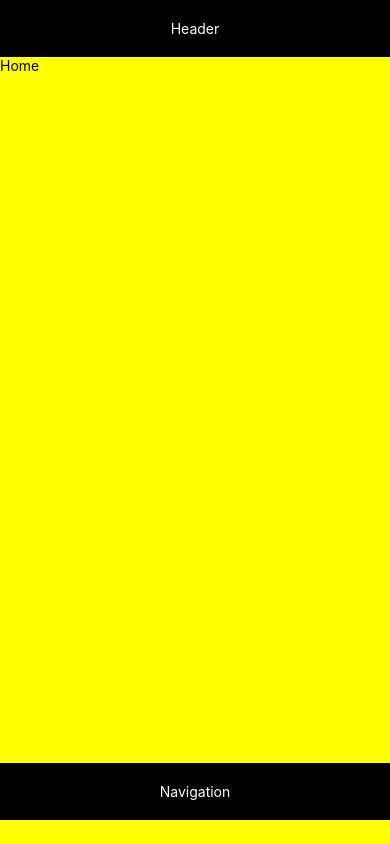
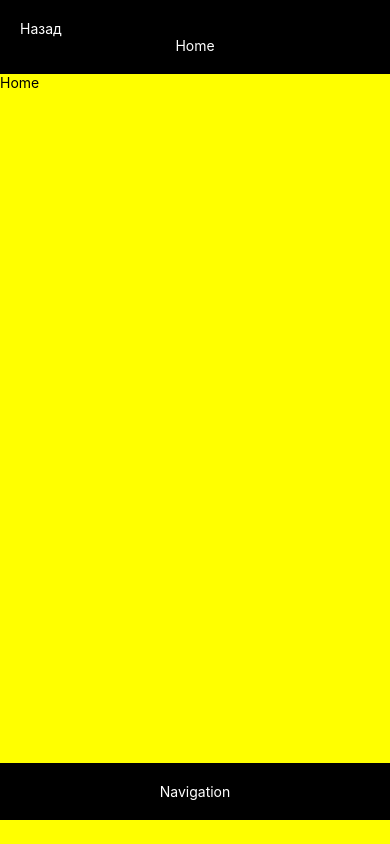
Before and after one commit to Electrum96/LogicalTrening, a React Native app: screen /Home in a window 390 px wide. Built offline with nearby package versions, Linux system fonts and the light colour scheme.

Commit message:
09-11-2023:16:27

```diff
--- a/src/components/header/Header.jsx
+++ b/src/components/header/Header.jsx
@@ -1,15 +1,17 @@
-import {Text, View, Image} from 'react-native';
+import {Text, View, TouchableOpacity} from 'react-native';
 
 import useStyleHeader from './useStyleHeader';
 
-const Header = () => {
-
-const styles = useStyleHeader();
-    return (
-        <View style={styles. headerWrapper}>
-            <Text style={styles.title}>Header</Text>
-        </View>
-    )
-}
+const Header = ({navigation,title}) => {
+  const styles = useStyleHeader();
+  return (
+    <View style={styles.headerWrapper}>
+      <TouchableOpacity onPress={() => navigation.goBack('')}>
+        <Text style={styles.btn}>Назад</Text>
+      </TouchableOpacity>
+      <Text style={styles.title}>{title}</Text>
+    </View>
+  );
+};
 
 export default Header;
--- a/src/components/header/useStyleHeader.js
+++ b/src/components/header/useStyleHeader.js
@@ -10,6 +10,9 @@ function useStyleHeader () {
         title: {
             color: 'white',
             textAlign: 'center'
+        },
+        btn: {
+            color:'white'
         }
     });
 
--- a/src/components/layout/Layout.jsx
+++ b/src/components/layout/Layout.jsx
@@ -4,11 +4,11 @@ import useStyleLayout from './useStyleLayout';
 import Header from '../header/Header';
 import Navigation from '../navigation/Navigation';
 
-const Layout = ({children}) => {
+const Layout = ({ navigation, title,children}) => {
   const styles = useStyleLayout({color: 'yellow'});
   return (
     <View style={styles.layoutWrap}>
-      <Header />
+      <Header navigation={navigation} title={title}/>
       <View style={styles.cont}>{children}</View>
       <Navigation />
     </View>
--- a/src/pages/home/Home.jsx
+++ b/src/pages/home/Home.jsx
@@ -4,11 +4,11 @@ import useStyleHome from './useStyleHome';
 
 import Layout from '../../components/layout/Layout';
 
-const Home = () => {
+const Home = ({navigation}) => {
 
 const styles = useStyleHome();
     return (
-    <Layout>
+    <Layout navigation={navigation} title={'Home'}>
         <View>
             <Text>Home</Text>
         </View>
```
